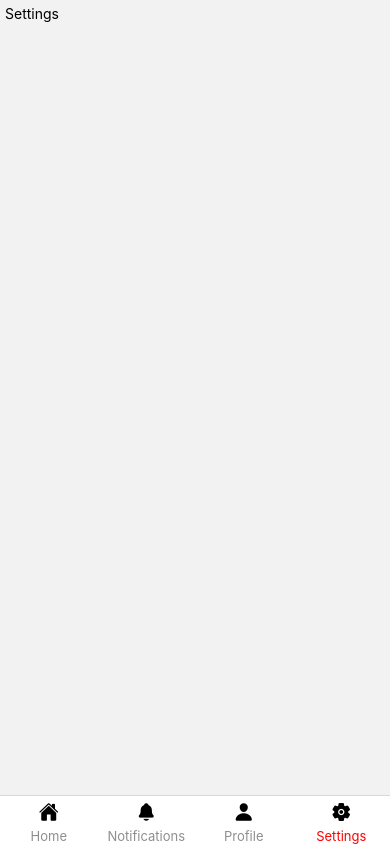
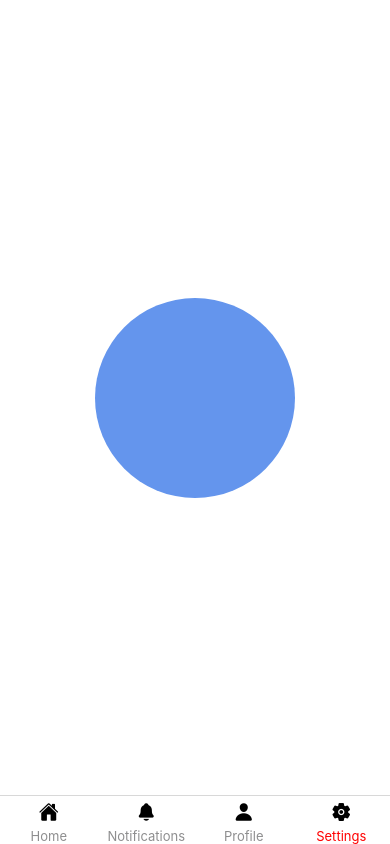
Before and after one commit to RustyRishii/Navigation, a React Native app: screen /Settings in a window 390 px wide. Built offline with nearby package versions, Linux system fonts and the light colour scheme.

Commit message:
Added a progrssive animation.

```diff
--- a/package.json
+++ b/package.json
@@ -26,7 +26,8 @@
     "react-native-gesture-handler": "~2.12.0",
     "react-native-safe-area-context": "4.6.3",
     "react-native-screens": "~3.22.0",
-    "react-native-vector-icons": "^10.0.3"
+    "react-native-vector-icons": "^10.0.3",
+    "react-native-reanimated": "~3.3.0"
   },
   "devDependencies": {
     "@babel/core": "^7.20.0",
--- a/src/pages/settings.tsx
+++ b/src/pages/settings.tsx
@@ -1,18 +1,67 @@
-import { StyleSheet, Text, View } from "react-native";
-import React from "react";
+import { Animated, StyleSheet, Text, View } from "react-native";
+import React, { useEffect, useRef } from "react";
 import { SafeAreaView } from "react-native-safe-area-context";
 import UniversalStyles from "../styles/universalStyles";
+import {
+  GestureHandlerRootView,
+  ScrollView,
+} from "react-native-gesture-handler";
+import { StatusBar } from "expo-status-bar";
 
 const Settings = () => {
+  const progress = useRef(new Animated.Value(0)).current;
+  const scale = useRef(new Animated.Value(0)).current;
+
+  useEffect(() => {
+    Animated.timing(scale, {
+      toValue: 2,
+      useNativeDriver: true,
+      duration: 5000,
+    }).start();
+    Animated.timing(progress, {
+      toValue: 1,
+      useNativeDriver: true,
+      duration: 5000,
+    }).start();
+  }, []);
+
   return (
-    <SafeAreaView style={UniversalStyles.page}>
-      <View>
-        <Text>Settings</Text>
-      </View>
-    </SafeAreaView>
+    <GestureHandlerRootView style={{ flex: 1 }}>
+      <SafeAreaView style={styles.container}>
+        <Animated.View
+          style={[
+            styles.square,
+            {
+              borderRadius:
+                /*(progress.value * SIZE) / 2,*/ progress.interpolate({
+                  inputRange: [0, 1],
+                  outputRange: [(0 * SIZE) / 2, (1 * SIZE) / 2],
+                }),
+              opacity: progress,
+              transform: [{ scale }],
+            },
+          ]}
+        />
+      </SafeAreaView>
+    </GestureHandlerRootView>
   );
 };
 
+const SIZE = 100;
+
 export default Settings;
 
-const styles = StyleSheet.create({});
+const styles = StyleSheet.create({
+  container: {
+    flex: 1,
+    backgroundColor: "#fff",
+    alignItems: "center",
+    justifyContent: "center",
+  },
+  square: {
+    width: 100,
+    height: 100,
+    backgroundColor: "cornflowerblue",
+    //backgroundColor: "rbga(0,0,256,0.51)",
+  },
+});
```
Also changed, not shown: 1 other file (tests, documents, lock files or other folders).
